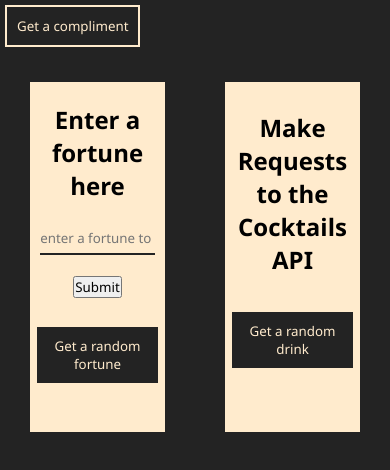
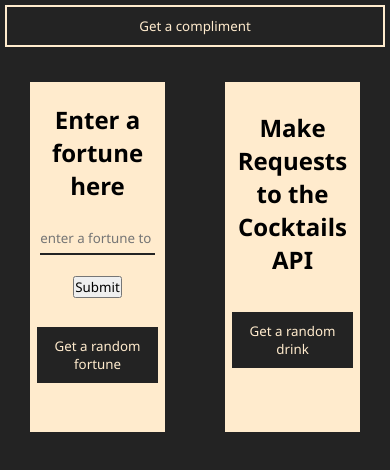
Before and after one commit to normanjli/devopslab, a website: page client/index.html in a window 390 px wide. Drawn offline with nearby package versions, Linux system fonts and the light colour scheme.

Commit message:
maybe added media query

```diff
--- a/client/styles.css
+++ b/client/styles.css
@@ -3,7 +3,15 @@
     padding: 0;
     font-family: 'Segoe UI', Tahoma, Geneva, Verdana, sans-serif;
 }
-
+@media only screen and (max-width: 700px){
+    body{
+        display: flex;
+        flex-direction: column;
+    }
+    *{
+        text-align: center;
+    }
+}
 body {
     background-color: #232323;
 }
```
